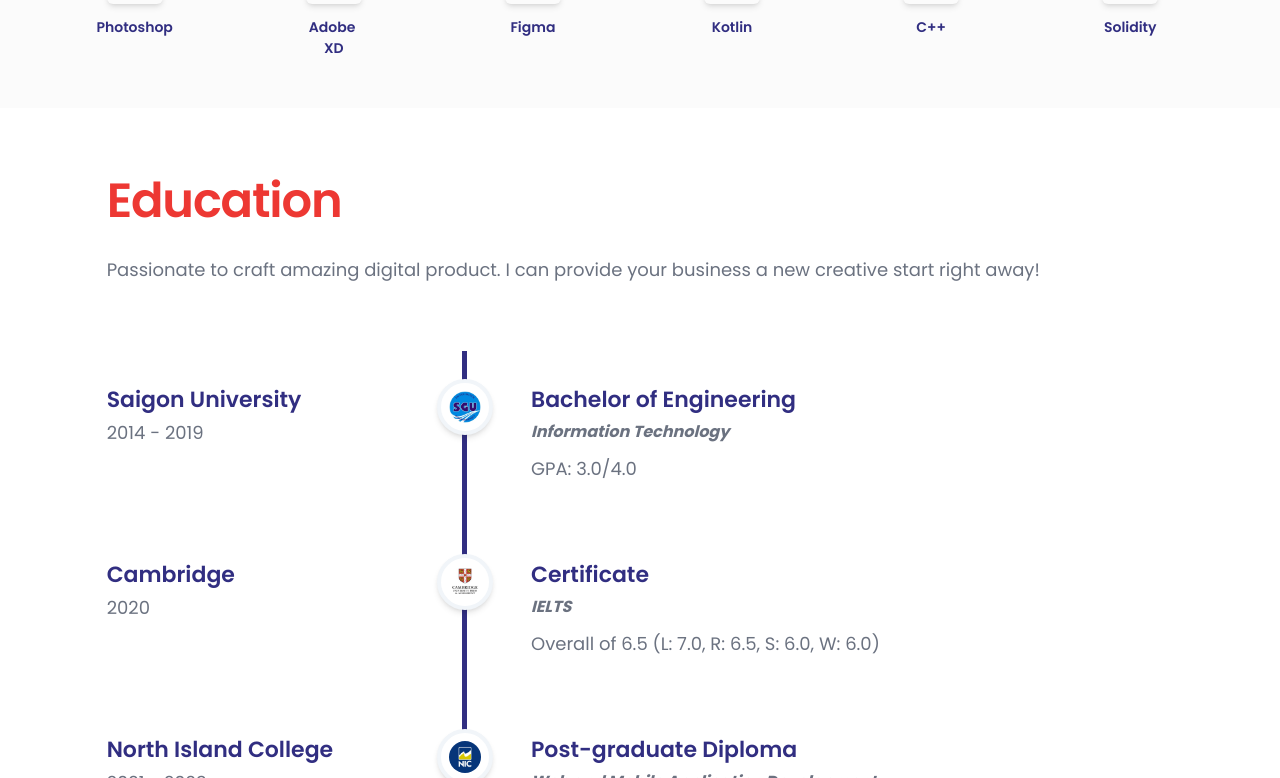
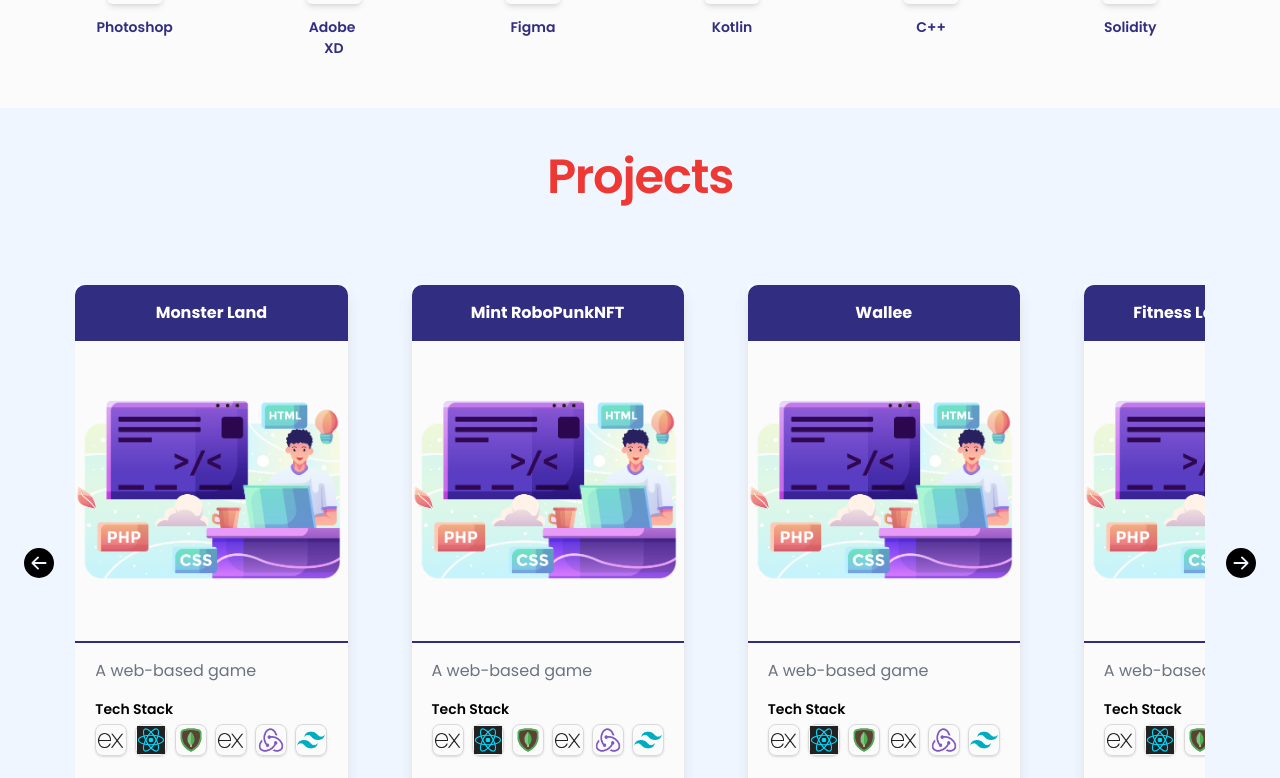
Before and after one commit to phattran2905/portfolio, a React (Vite) app: page / in a window 1280 px wide. Shown: the part 2662-3440 px from the top of the page. Built offline with nearby package versions, Linux system fonts and the light colour scheme; a web font is replaced by a local one.

Commit message:
Add Projects section

```diff
--- a/src/App.tsx
+++ b/src/App.tsx
@@ -6,6 +6,7 @@ import WorkExperience from "./sections/WorkExperience";
 import Education from "./sections/Education";
 import TechStack from "./sections/TechStack";
 import Contact from "./sections/Contact";
+import Projects from "./sections/Projects";
 
 function App() {
   return (
@@ -15,6 +16,7 @@ function App() {
       <Services />
       <WorkExperience />
       <TechStack />
+      <Projects />
       <Education />
       <Contact />
       <Footer />
--- a/src/component/ProjectCard.tsx
+++ b/src/component/ProjectCard.tsx
@@ -1,6 +1,5 @@
 import { FiExternalLink } from "react-icons/fi";
 import { BsGithub } from "react-icons/bs";
-import images from "../constants/images";
 
 type Props = {
   name: string;
@@ -19,7 +18,7 @@ function ProjectCard({
   techStackImages,
 }: Props) {
   return (
-    <div className="basis-1/3 bg-extra-light-gray shadow-md shadow-gray hover:shadow-primary">
+    <div className="basis-1/3 bg-extra-light-gray shadow-lg shadow-gray hover:shadow-primary">
       <h6 className="w-full rounded-t-[10px] bg-primary py-4 text-center font-bold text-white">
         {name}
       </h6>
@@ -32,8 +31,10 @@ function ProjectCard({
       </div>
       <div className="flex w-full flex-col gap-y-4 border-t-2 border-t-primary px-5 py-4">
         <p className={`text-[16px] font-normal text-tertiary`}>{description}</p>
-        <div className="flex flex-row gap-x-5">
-          <b className="block basis-1/3">Tech Stack:</b>
+        <div className="flex flex-col gap-y-1">
+          <span className="block basis-1/3 text-[14px] font-semibold">
+            Tech Stack
+          </span>
           <ul className="flex basis-2/3 list-none flex-row flex-wrap gap-2">
             {techStackImages.map((tech, index) => (
               <li
--- a/src/constants/data.ts
+++ b/src/constants/data.ts
@@ -151,7 +151,144 @@ const skills = [
     logo: images.solidityLogo,
   },
 ];
-const projects = {};
+
+const projects = [
+  {
+    name: "Monster Land",
+    imgSrc: images.learningWebDev,
+    description: "A web-based game",
+    techStackImages: [
+      images.expressJsLogo,
+      images.reactLogo,
+      images.mongoDbLogo,
+      images.expressJsLogo,
+      images.reduxLogo,
+      images.tailwindcssLogo,
+    ],
+    demoUrl: "",
+    githubUrl: "",
+  },
+  {
+    name: "Mint RoboPunkNFT",
+    imgSrc: images.learningWebDev,
+    description: "A web-based game",
+    techStackImages: [
+      images.expressJsLogo,
+      images.reactLogo,
+      images.mongoDbLogo,
+      images.expressJsLogo,
+      images.reduxLogo,
+      images.tailwindcssLogo,
+    ],
+    demoUrl: "",
+    githubUrl: "",
+  },
+  {
+    name: "Wallee",
+    imgSrc: images.learningWebDev,
+    description: "A web-based game",
+    techStackImages: [
+      images.expressJsLogo,
+      images.reactLogo,
+      images.mongoDbLogo,
+      images.expressJsLogo,
+      images.reduxLogo,
+      images.tailwindcssLogo,
+    ],
+    demoUrl: "",
+    githubUrl: "",
+  },
+  {
+    name: "Fitness Landing Page",
+    imgSrc: images.learningWebDev,
+    description: "A web-based game",
+    techStackImages: [
+      images.expressJsLogo,
+      images.reactLogo,
+      images.mongoDbLogo,
+      images.expressJsLogo,
+      images.reduxLogo,
+      images.tailwindcssLogo,
+    ],
+    demoUrl: "",
+    githubUrl: "",
+  },
+  {
+    name: "Bank Landing Page",
+    imgSrc: images.learningWebDev,
+    description: "A web-based game",
+    techStackImages: [
+      images.expressJsLogo,
+      images.reactLogo,
+      images.mongoDbLogo,
+      images.expressJsLogo,
+      images.reduxLogo,
+      images.tailwindcssLogo,
+    ],
+    demoUrl: "",
+    githubUrl: "",
+  },
+  {
+    name: "Fine Dinning Landing Page",
+    imgSrc: images.learningWebDev,
+    description: "A web-based game",
+    techStackImages: [
+      images.expressJsLogo,
+      images.reactLogo,
+      images.mongoDbLogo,
+      images.expressJsLogo,
+      images.reduxLogo,
+      images.tailwindcssLogo,
+    ],
+    demoUrl: "",
+    githubUrl: "",
+  },
+  {
+    name: "GPT3 Landing Page",
+    imgSrc: images.learningWebDev,
+    description: "A web-based game",
+    techStackImages: [
+      images.expressJsLogo,
+      images.reactLogo,
+      images.mongoDbLogo,
+      images.expressJsLogo,
+      images.reduxLogo,
+      images.tailwindcssLogo,
+    ],
+    demoUrl: "",
+    githubUrl: "",
+  },
+  {
+    name: "Tree and Shrubs",
+    imgSrc: images.learningWebDev,
+    description: "A web-based game",
+    techStackImages: [
+      images.expressJsLogo,
+      images.reactLogo,
+      images.mongoDbLogo,
+      images.expressJsLogo,
+      images.reduxLogo,
+      images.tailwindcssLogo,
+    ],
+    demoUrl: "",
+    githubUrl: "",
+  },
+  {
+    name: "Comox Valley Lifeline Society",
+    imgSrc: images.learningWebDev,
+    description: "A web-based game",
+    techStackImages: [
+      images.expressJsLogo,
+      images.reactLogo,
+      images.mongoDbLogo,
+      images.expressJsLogo,
+      images.reduxLogo,
+      images.tailwindcssLogo,
+    ],
+    demoUrl: "",
+    githubUrl: "",
+  },
+];
 
 export default {
   navLinks,
--- /dev/null
+++ b/src/sections/Projects.tsx
@@ -0,0 +1,63 @@
+import {
+  BsFillArrowLeftCircleFill,
+  BsFillArrowRightCircleFill,
+} from "react-icons/bs";
+import { useRef, useState } from "react";
+import { styles } from "../styles";
+import ProjectCard from "../component/ProjectCard";
+import data from "../constants/data";
+
+type Props = {};
+function Projects({}: Props) {
+  const scrollRef = useRef(null);
+
+  const scroll = (direction: string) => {
+    const { current } = scrollRef;
+
+    if (direction === "left") {
+      (current as any).scrollLeft -= 350;
+    } else {
+      (current as any).scrollLeft += 350;
+    }
+  };
+
+  return (
+    <section id="projects" className={`${styles.sectionWrapper} bg-blue-50`}>
+      <h2 className={`${styles.heading2} my-10 text-left`}>Projects</h2>
+
+      <div className="flex w-full flex-row items-center justify-between gap-x-4  px-6">
+        <button
+          type="button"
+          onClick={() => scroll("left")}
+          className="hidden hover:text-tertiary md:block"
+        >
+          <BsFillArrowLeftCircleFill size={30} />
+        </button>
+        <div
+          ref={scrollRef}
+          className="flex w-11/12 flex-col gap-y-10 overflow-auto py-10 md:flex-row md:gap-x-16 md:gap-y-0"
+        >
+          {data.projects.map((project, index) => (
+            <ProjectCard
+              key={index}
+              name={project.name}
+              description={project.description}
+              imageSrc={project.imgSrc}
+              techStackImages={project.techStackImages}
+              demoUrl={project.demoUrl}
+              githubUrl={project.githubUrl}
+            />
+          ))}
+        </div>
+        <button
+          type="button"
+          onClick={() => scroll("right")}
+          className="hidden hover:text-tertiary md:block"
+        >
+          <BsFillArrowRightCircleFill size={30} />
+        </button>
+      </div>
+    </section>
+  );
+}
+export default Projects;
```
